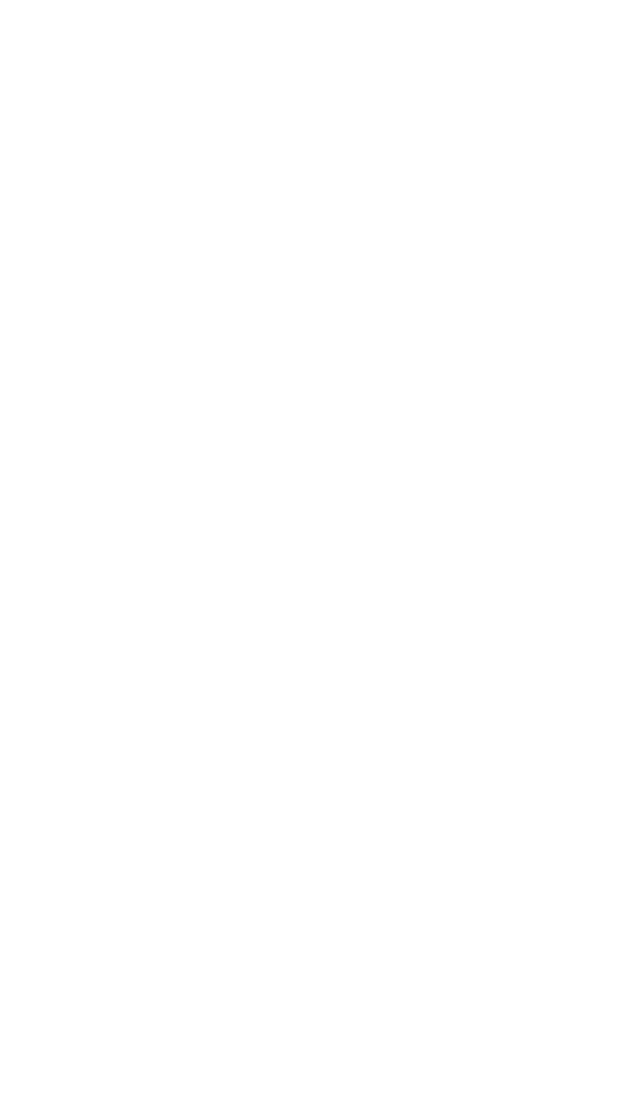
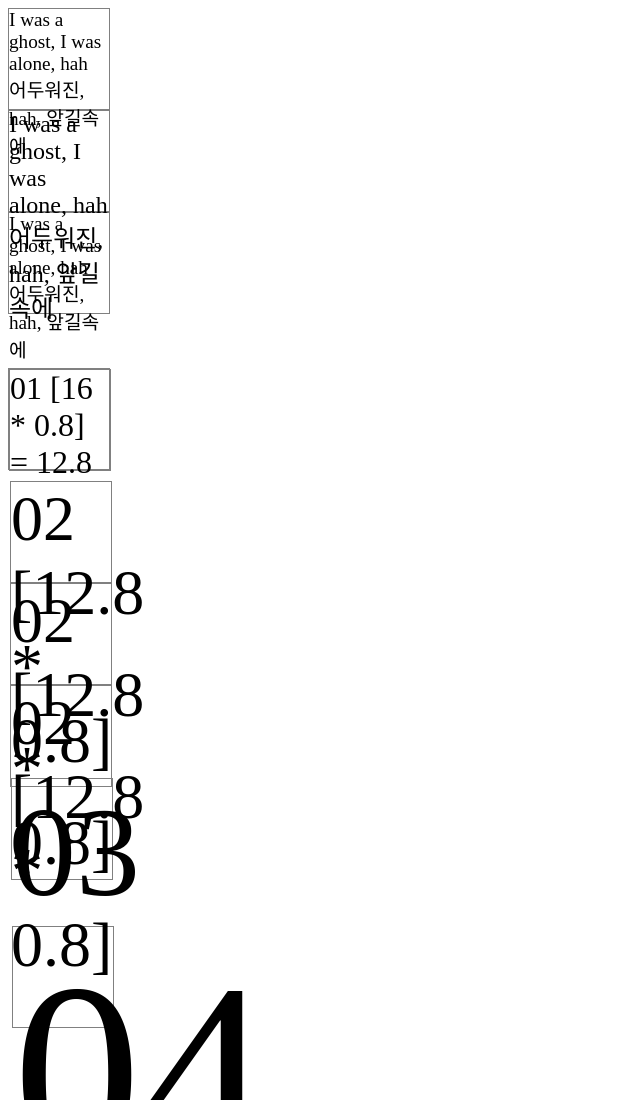
Before and after one commit to LeeJY97/250820_CSS, a plain HTML site: page overflow.html in a window 1280 px wide. Shown: the top 1100 px of the page, without its empty margins (0-640 px from the left). Before the commit the page ends 800 px from the top, so only its background shows below. Drawn offline with Linux system fonts and the light colour scheme.

Commit message:
오버플로우

```diff
--- a/overflow.html
+++ b/overflow.html
@@ -1,11 +1,57 @@
 <!DOCTYPE html>
 <html lang="en">
-<head>
-    <meta charset="UTF-8">
-    <meta name="viewport" content="width=device-width, initial-scale=1.0">
+  <head>
+    <meta charset="UTF-8" />
+    <meta name="viewport" content="width=device-width, initial-scale=1.0" />
     <title>Document</title>
-</head>
-<body>
+    <style>
+      .em {
+        font-size: 1.2em;
+      }
+      .px {
+        font-size: 24px;
+      }
+      .rem {
+        font-size: 1.2rem;
+      }
+      div {
+        width: 100px;
+        height: 100px;
+        border: 1px solid gray;
+      }
+      .emem {
+        font-size: 2em;
+      }
+    </style>
+  </head>
+  <body>
+    <div class="em">
+      I was a ghost, I was alone, hah 어두워진, hah, 앞길속에
+    </div>
+    <div class="px">
+      I was a ghost, I was alone, hah 어두워진, hah, 앞길속에
+    </div>
+    <div class="rem">
+      I was a ghost, I was alone, hah 어두워진, hah, 앞길속에
+    </div>
 
-</body>
+    <br />
+    <br />
+    <br />
+
+    <div>
+      <div class="emem">
+        01 [16 * 0.8] = 12.8
+        <div class="emem">
+          02 [12.8 * 0.8]
+          <div class="emem">
+            03
+            <div class="emem">04</div>
+          </div>
+        </div>
+        <div class="emem">02 [12.8 * 0.8]</div>
+        <div class="emem">02 [12.8 * 0.8]</div>
+      </div>
+    </div>
+  </body>
 </html>
```
